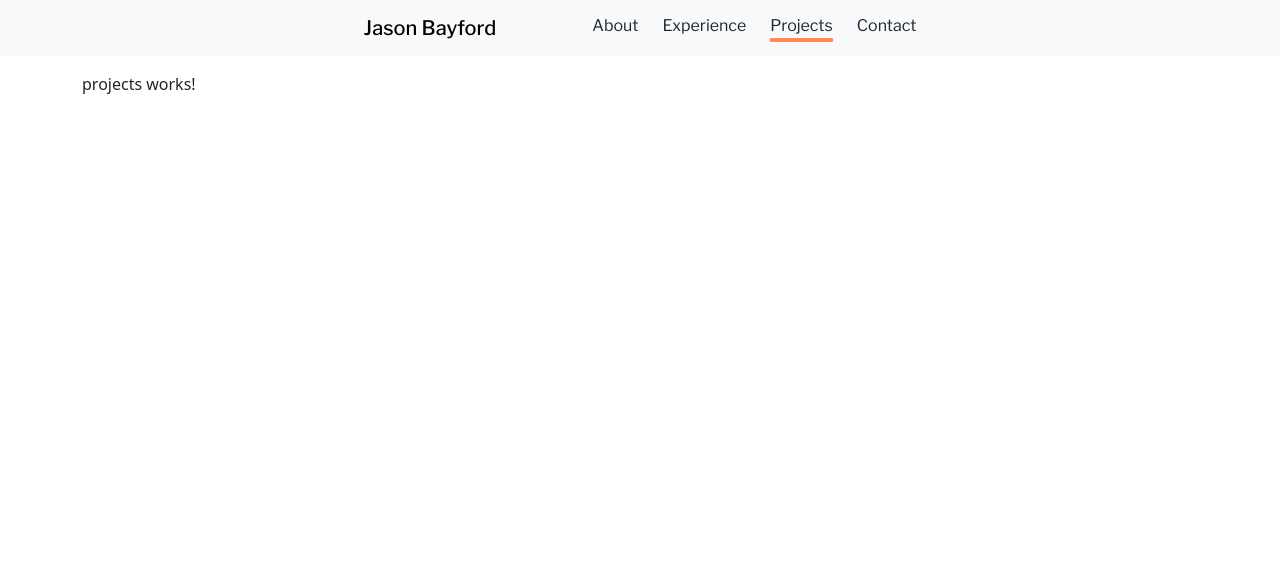
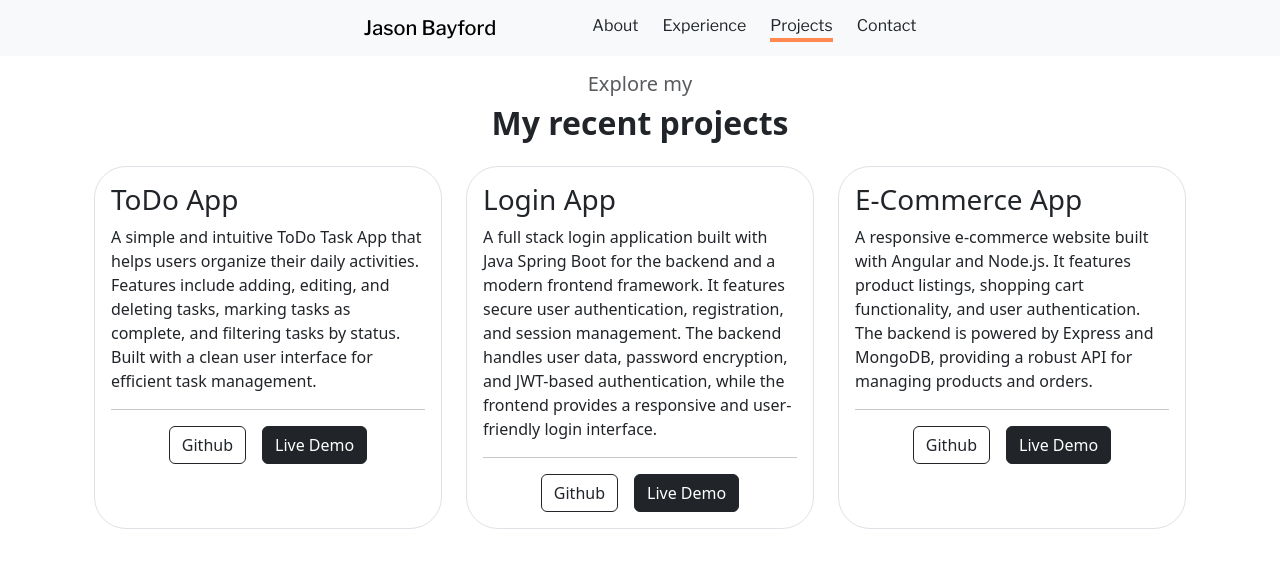
Before and after one commit to Jasonbayf-97/project-wolf, an Angular app in the folder project-routing/: page /projects in a window 1280 px wide. Shown: the top 568 px of the page. Built offline with nearby package versions, Linux system fonts and the light colour scheme.

Commit message:
Implemented projects

```diff
--- a/project-routing/src/app/projects/projects.html
+++ b/project-routing/src/app/projects/projects.html
@@ -1 +1,82 @@
-<p>projects works!</p>
+<div class="container-fluid pb-5">
+  <div class="row align-items-center">
+    <div class="col-lg-12 col-md-12">
+      <h5 class="fw-lighter text-center text-muted">Explore my</h5>
+      <h2 class="fw-bold mb-1 text-center">My recent projects</h2>
+      <div class="row mt-4">
+        <div class="col-md-4 mb-3 d-flex">
+          <div class="card border rounded-5 text-start flex-fill h-100">
+            <div class="card-body">
+              <h3 class="card-title">ToDo App</h3>
+              <p class="card-text">
+                A simple and intuitive ToDo Task App that helps users organize
+                their daily activities. Features include adding, editing, and
+                deleting tasks, marking tasks as complete, and filtering tasks
+                by status. Built with a clean user interface for efficient task
+                management.
+              </p>
+
+              <hr />
+              <div class="d-flex justify-content-center gap-3">
+                <button class="btn btn-outline-dark" href="#">
+                  {{ btnLabels.github }}
+                </button>
+                <button class="btn btn-dark" href="#">
+                  {{ btnLabels.liveDemo }}
+                </button>
+              </div>
+            </div>
+          </div>
+        </div>
+        <div class="col-md-4 mb-3 d-flex">
+          <div class="card border rounded-5 text-start flex-fill h-100">
+            <div class="card-body">
+              <h3 class="card-title">Login App</h3>
+              <p class="card-text">
+                A full stack login application built with Java Spring Boot for
+                the backend and a modern frontend framework. It features secure
+                user authentication, registration, and session management. The
+                backend handles user data, password encryption, and JWT-based
+                authentication, while the frontend provides a responsive and
+                user-friendly login interface.
+              </p>
+
+              <hr />
+              <div class="d-flex justify-content-center gap-3">
+                <button class="btn btn-outline-dark" href="#">
+                  {{ btnLabels.github }}
+                </button>
+                <button class="btn btn-dark" href="#">
+                  {{ btnLabels.liveDemo }}
+                </button>
+              </div>
+            </div>
+          </div>
+        </div>
+        <div class="col-md-4 mb-3 d-flex">
+          <div class="card border rounded-5 text-start flex-fill h-100">
+            <div class="card-body">
+              <h3 class="card-title">E-Commerce App</h3>
+              <p class="card-text">
+                A responsive e-commerce website built with Angular and Node.js.
+                It features product listings, shopping cart functionality, and
+                user authentication. The backend is powered by Express and
+                MongoDB, providing a robust API for managing products and
+                orders.
+              </p>
+              <hr />
+              <div class="d-flex justify-content-center gap-3">
+                <button class="btn btn-outline-dark" href="#">
+                  {{ btnLabels.github }}
+                </button>
+                <button class="btn btn-dark" href="#">
+                  {{ btnLabels.liveDemo }}
+                </button>
+              </div>
+            </div>
+          </div>
+        </div>
+      </div>
+    </div>
+  </div>
+</div>
--- a/project-routing/src/app/projects/projects.ts
+++ b/project-routing/src/app/projects/projects.ts
@@ -1,11 +1,12 @@
 import { Component } from '@angular/core';
+import { BtnLabels } from '../../shared/models/projects.modal';
 
 @Component({
   selector: 'app-projects',
   imports: [],
   templateUrl: './projects.html',
-  styleUrl: './projects.scss'
+  styleUrl: './projects.scss',
 })
 export class Projects {
-
+  btnLabels = BtnLabels;
 }
--- /dev/null
+++ b/project-routing/src/shared/models/projects.modal.ts
@@ -0,0 +1,25 @@
+export const PROJECTS = [
+  {
+    title: 'Project 1',
+    description: 'Description for project 1',
+    githubLink: '',
+    liveDemoLink: '',
+  },
+  {
+    title: 'Project 2',
+    description: 'Description for project 2',
+    githubLink: '',
+    liveDemoLink: '',
+  },
+  {
+    title: 'Project 3',
+    description: 'Description for project 3',
+    githubLink: '',
+    liveDemoLink: '',
+  },
+];
+
+export const BtnLabels = {
+  github: 'Github',
+  liveDemo: 'Live Demo',
+};
```
